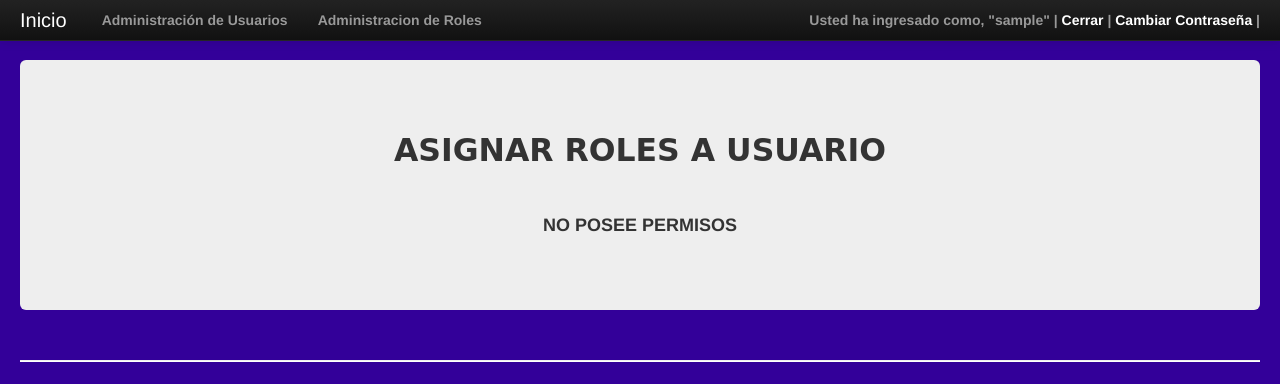
After one commit to bhumikabiyani/repois2, a Django app: a page that uses SGPA/templates/usuario/asignar_roles.html in a window 1280 px wide. The commit adds this page. Shown: the top 384 px of the page. Run offline with Django 3.2, Linux system fonts and the light colour scheme; the visitor is signed in with stand-in values (Sample User, id 1); data comes from the database, SQL or seed files in the repository; data that the repository does not hold is empty; parts of the project's set-up code (start-up, migrations or seed data) failed here and were passed over; some libraries are stand-ins or nearby versions.

Commit message:
Verificacion roles

```diff
--- a/SGPA/apps/usuario/forms.py
+++ b/SGPA/apps/usuario/forms.py
@@ -11,7 +11,7 @@ class UsuariosForm(forms.Form):
 	first_name = forms.CharField(label="NOMBRE",widget=forms.TextInput())
 	last_name = forms.CharField(label="APELLIDO",widget=forms.TextInput())
 	email    = forms.EmailField(label="CORREO ELECTRONICO",widget=forms.TextInput())
-	password_one = forms.CharField(label="CANTRASEÑA",widget=forms.PasswordInput(render_value=False))
+	password_one = forms.CharField(label="CONTRASEÑA",widget=forms.PasswordInput(render_value=False))
 	password_two = forms.CharField(label="CONFIRMAR CONTRASEÑA",widget=forms.PasswordInput(render_value=False))
 
 	def clean_username(self):
--- a/SGPA/apps/usuario/urls.py
+++ b/SGPA/apps/usuario/urls.py
@@ -20,4 +20,5 @@ urlpatterns = patterns('SGPA.apps.usuario.views',
     url(r'^activar/act&id=(?P<usuario_id>\d+)/$','activar_usuario',name='vista_actUsuario'),
 	url(r'^borrar/del&id=(?P<usuario_id>\d+)/$','borrar_usuario',name='vista_delUsuario'),
 	url(r'^cambiarcontrasena/$','cambiar_password',name='vista_cambiarContrasena'),
+    url(r'^asignarRol/rol&id=(?P<usuario_id>\d+)/$','asignar_roles_sistema',name='vista_asignarRol')
 )
--- a/SGPA/apps/usuario/views.py
+++ b/SGPA/apps/usuario/views.py
@@ -3,6 +3,7 @@ import base64
 from django.core.context_processors import csrf
 from django.shortcuts import render_to_response, get_object_or_404
 from django.template import RequestContext, Context
+from SGPA.apps.roles.forms import AsignarRolesForm
 from SGPA.apps.usuario.forms import UsuariosForm
 from django.core.mail import EmailMultiAlternatives # Enviamos HTML
 from django.contrib.auth.models import User
@@ -200,3 +201,40 @@ def visualizar_usuario(request, usuario_id):
 
 
 	return render_to_response('usuario/verUsuario.html',ctx,context_instance=RequestContext(request))
+
+
+@login_required
+def asignar_roles_sistema(request, usuario_id):
+    """Asigna roles de sistema a un usuario"""
+    user = User.objects.get(username=request.user.username)
+    permisos = get_permisos_sistema(user)
+    usuario = get_object_or_404(User, id=usuario_id)
+    lista_roles = UsuarioRolSistema.objects.filter(usuario = usuario)
+    print lista_roles
+    if request.method == 'POST':
+        form = AsignarRolesForm(1, request.POST)
+        if form.is_valid():
+            lista_nueva = form.cleaned_data['roles']
+            for i in lista_roles:
+                i.delete()
+            for i in lista_nueva:
+                nuevo = UsuarioRolSistema()
+                nuevo.usuario = usuario
+                nuevo.rol = i
+                nuevo.save()
+            return HttpResponseRedirect("/visualizar/ver&id=" + str(usuario_id))
+    else:
+        if usuario.id == 1:
+            error = "No se puede editar roles sobre el superusuario."
+            return render_to_response("usuario/asignar_roles.html", {'mensaje': error,
+                                                                            'usuario':usuario,
+                                                                            'user': user,
+                                                                            'asignar_rol': 'asignar rol' in permisos
+							          })
+        dict = {}
+        for i in lista_roles:
+            print i.rol
+            dict[i.rol.id] = True
+        form = AsignarRolesForm(1,initial = {'roles': dict})
+    return render_to_response("usuario/asignar_roles.html", {'form':form, 'usuario':usuario, 'user':user, 'asignar_rol': 'asignar rol' in permisos
+})
--- /dev/null
+++ b/SGPA/templates/usuario/asignar_roles.html
@@ -0,0 +1,32 @@
+{% extends "base.html" %}
+{% block title %}Usuarios{% endblock %}
+{% block content %}
+<center><strong><font face="Comic Sans MS"><h2> ASIGNAR ROLES A USUARIO </h2></font></strong></center>
+{% if asignar_rol %}
+   {% if mensaje %}
+      {% autoescape off %}
+         <center><h3> SE HA PRODUCIDO EL SIGUIENTE INCONVENIENTE: </h3>
+                  <h4><p><em> {{ mensaje }} </em></p></h4>
+         </center>
+      {% endautoescape %}
+	 <center><input type="button" class= "btn btn-primary" value="VOLVER" onClick = "location.href='/visualizar/ver&id={{usuario.id}}/' "/></center>
+   {% else %}
+   <center>
+      <table class="abm">
+             <form id="form_id" action="." method="POST">
+                   {% csrf_token %}
+		   {{ form.as_table }}
+		   <tr>
+			<td colspan="2" class="buttonlist">
+                            <br><input type="submit" class= "btn btn-primary" value="GUARDAR" />&nbsp;&nbsp;
+			    <input type="button" class= "btn btn-primary" value="CANCELAR" onClick = "location.href='/visualizar/ver&id={{usuario.id}}/' "/></center>
+                        </td>
+		   </tr>
+	     </form>
+      </table>
+   </center>
+{% endif %}
+{% else %}
+	<br><center><p><strong>NO POSEE PERMISOS</strong></p><center>
+{% endif %}
+{% endblock%}
--- a/SGPA/templates/usuario/verUsuario.html
+++ b/SGPA/templates/usuario/verUsuario.html
@@ -37,6 +37,7 @@
 				{% if mod_usuario %}
 				<a class="btn btn-primary" href="/modificar/mod&id={{usuario.id}}"><strong>MODIFICAR</strong></a>
                          {% endif %}
+                <a class="btn btn-primary" href="/asignarRol/rol&id={{usuario.id}}"><strong>ASIGNAR ROL</strong></a>
                          {% else %}
                          <a class="btn btn-primary" href="/activar/act&id={{usuario.id}}"><strong>ACTIVAR</strong></a>
 			        {% endifequal %}
```
